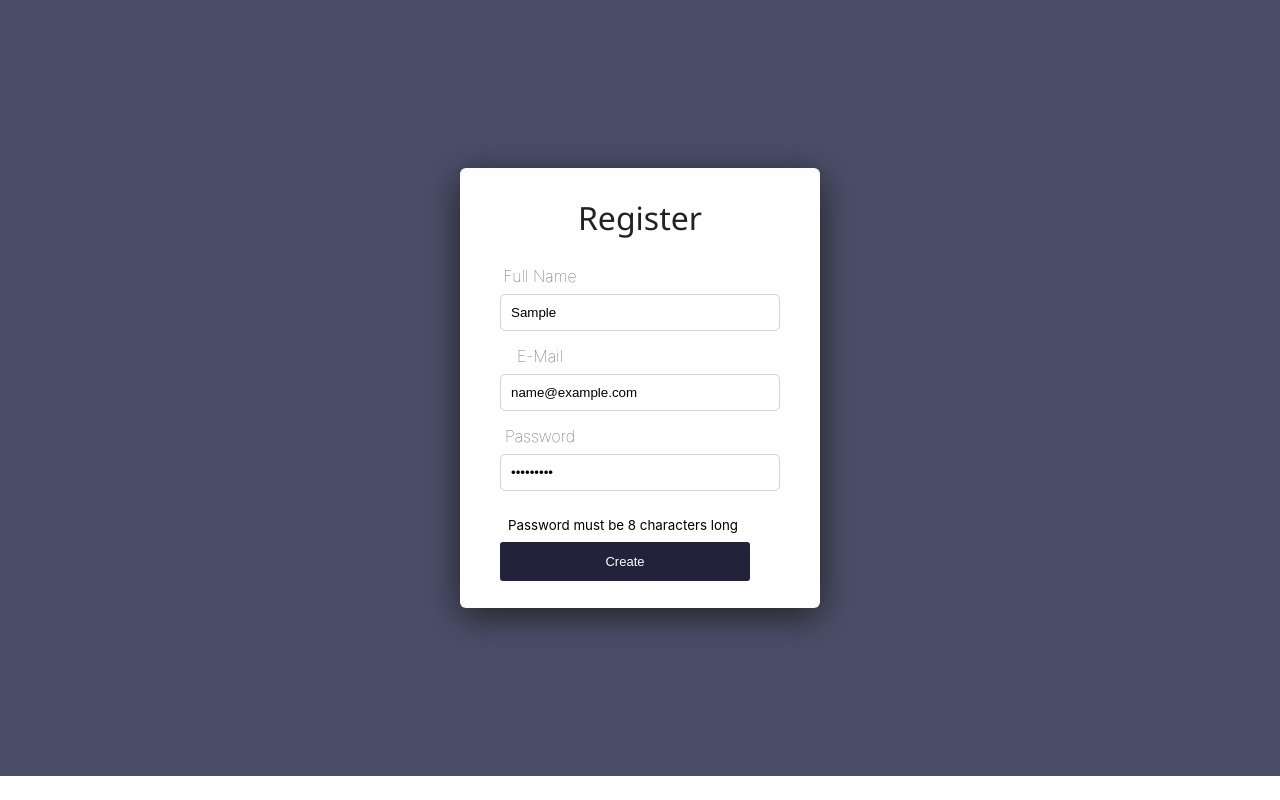
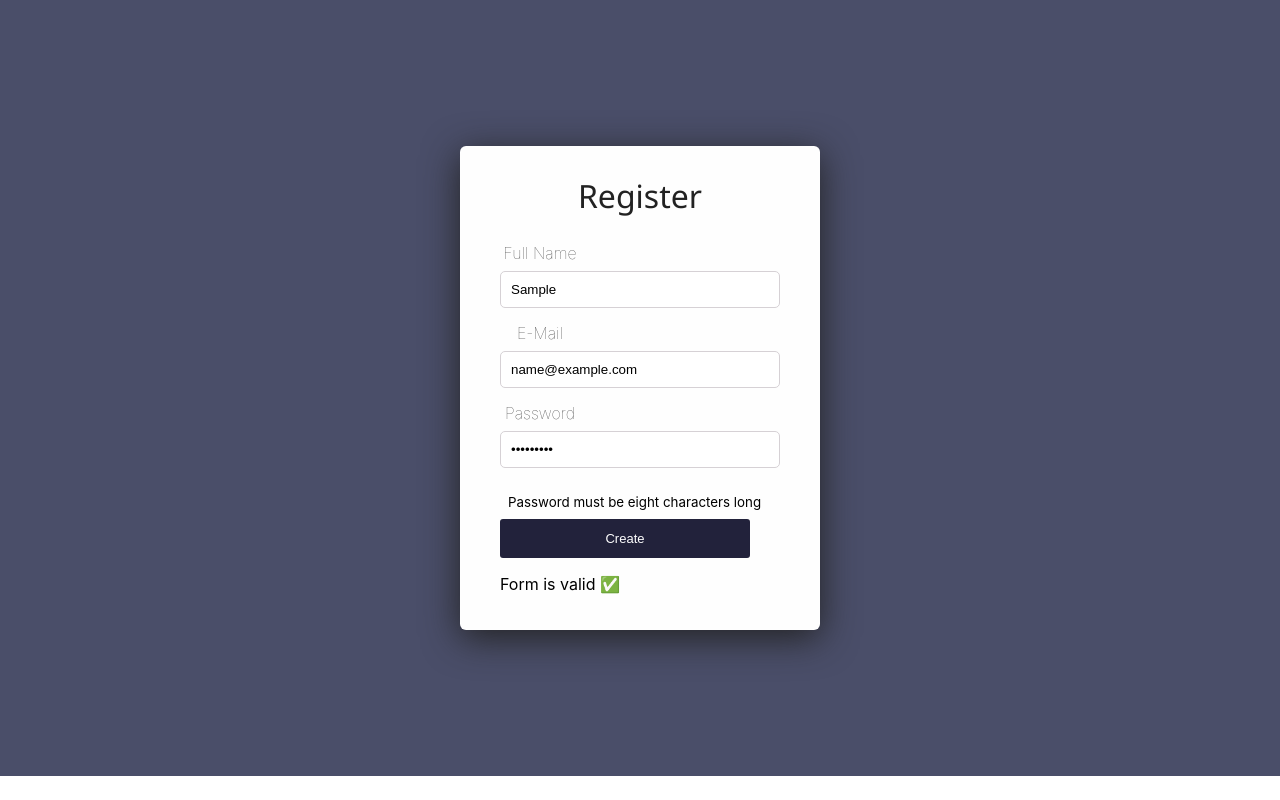
Before and after one commit to PJMantoss/validated_form_2, a React (Create React App) app: page / in a window 1280 px wide. Both pictures are taken after typing "Sample", "name@example.com", "Sample123" into the empty fields and a click on the button "Create". Built offline with nearby package versions, Linux system fonts and the light colour scheme.

Commit message:
Update Register

```diff
--- a/src/Register.js
+++ b/src/Register.js
@@ -12,6 +12,14 @@ const validateForm = errors => {
     return valid;
 }
 
+const countErrors = errors => {
+    let count = 0;
+    Object.values(errors).forEach(
+        (val) => val.length > 0 && (count = count+1)
+    )
+
+    return count;
+}
 
 class Register extends React.Component {
     constructor(props){
@@ -20,6 +28,8 @@ class Register extends React.Component {
             fullName: null,
             email: null,
             password: null,
+            formValid: false,
+            errorCount: null,
             errors : {
                 fullName: '',
                 email: '',
@@ -59,16 +69,13 @@ class Register extends React.Component {
 
     handleSubmit(e){
         e.preventDefault();
-        if(validateForm(this.state.errors)){
-            console.info('Valid Form')
-        }else{
-            console.error('Invalid Form')
-        }
+        this.setState({formValid: validateForm(this.state.errors)});
+        this.setState({errorCount: countErrors(this.state.errors)});
     }
 
     render(){
 
-        const {errors} =  this.state;
+        const { errors, formValid} =  this.state;
 
         return (
             <div className="wrapper">
@@ -109,11 +116,14 @@ class Register extends React.Component {
                             {errors.password.length > 0 && <span className='error'>{errors.password}</span>}
                         </div>
                         <div className="info">
-                            <small>Password must be 8 characters long</small>
+                            <small>Password must be eight characters long</small>
                         </div>
                         <div className="submit">
                             <button>Create</button>
                         </div>
+                        {this.state.errorCount !== null ? <p className="form-status">
+                            Form is {formValid ? 'valid ✅' : 'invalid ❌'}
+                        </p> : 'Form not submitted'}
                     </form>
                 </div>
             </div>
```
